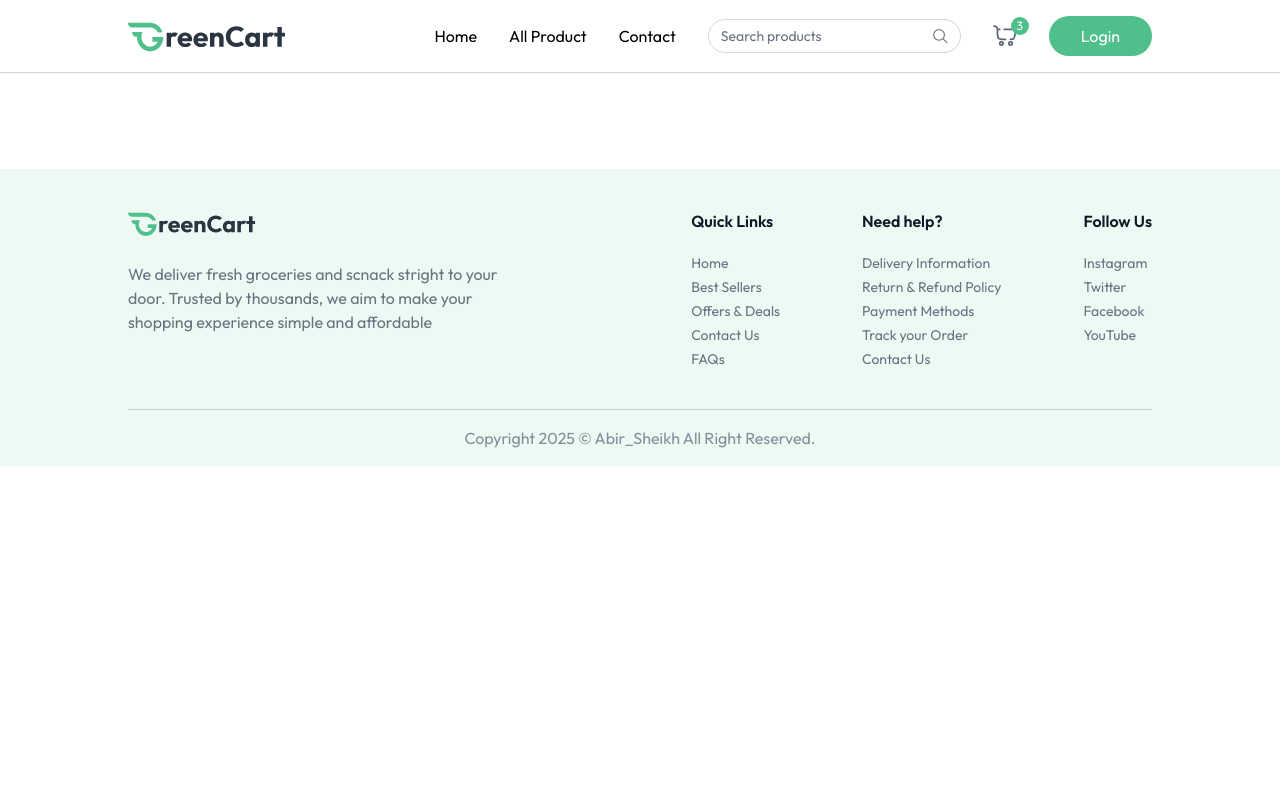
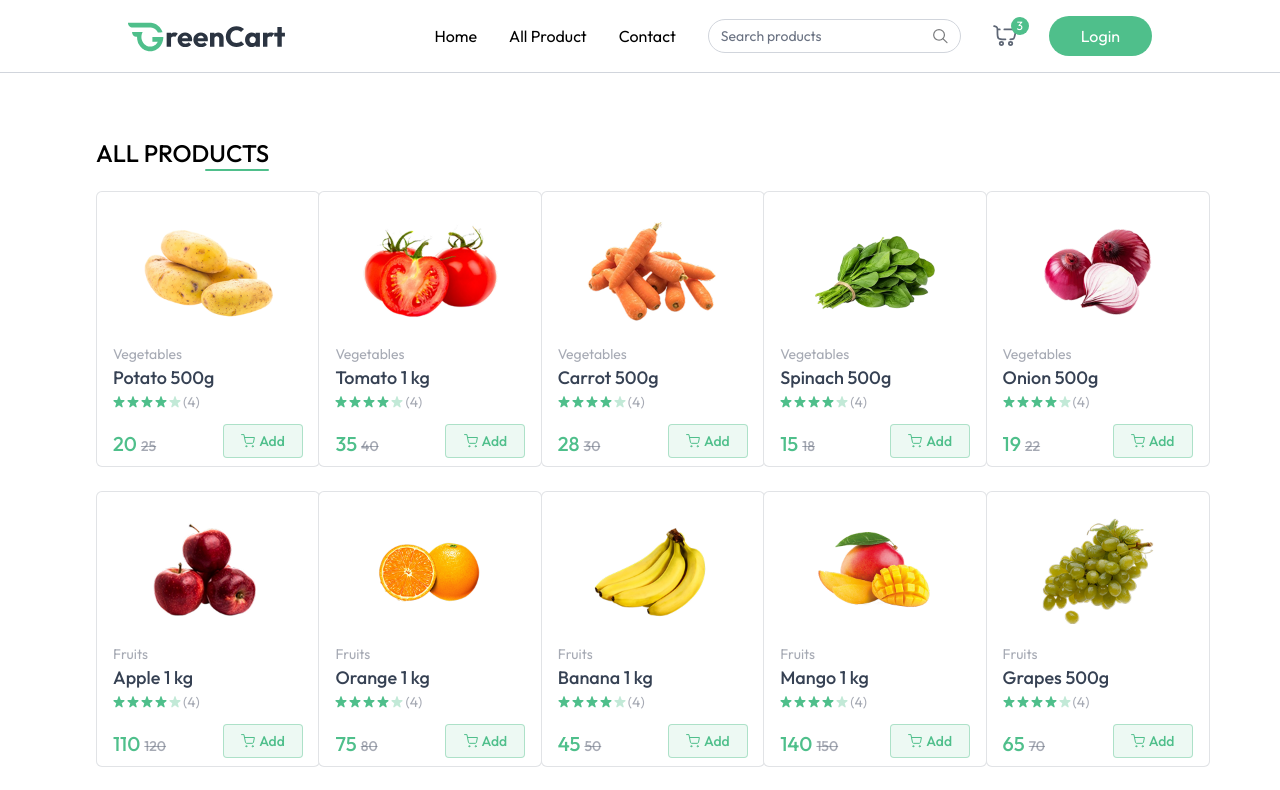
Before and after one commit to Al-Abir/Grocery-Delivery, a React (Vite) app in the folder client/: page /products in a window 1280 px wide. Shown: the top 790 px of the page. Built offline with nearby package versions, Linux system fonts and the light colour scheme.

Commit message:
All Product Page Complete

```diff
--- a/client/src/App.jsx
+++ b/client/src/App.jsx
@@ -6,6 +6,7 @@ import {Toaster} from "react-hot-toast"
 import Footer from './components/Footer'
 import { useAppContext } from './context/AppContext'
 import Login from './components/Login'
+import AllProducts from './pages/AllProducts'
 const App = () => {
   const isSellerPath = useLocation().pathname.includes("seller")
   const{showUserLogin} = useAppContext()
@@ -16,9 +17,8 @@ const App = () => {
       <Toaster></Toaster>
       <div className={`${isSellerPath?"":"px-6 md:px-16 lg:px-24"}`}>
          <Routes>
-             <Route path='/'element={<Home></Home>}>
-
-             </Route>
+             <Route path='/'element={<Home></Home>}></Route>
+             <Route path='/products'element={<AllProducts></AllProducts>}></Route>
 
          </Routes>
 
--- a/client/src/components/Navbar.jsx
+++ b/client/src/components/Navbar.jsx
@@ -1,15 +1,21 @@
-import React from "react";
+import React, { useEffect } from "react";
 import { NavLink } from "react-router-dom";
 import { assets } from "../assets/assets";
 import { useAppContext } from "../context/AppContext";
 const Navbar = () => {
   const [open, setOpen] = React.useState(false);
-  const { user, setUser, setShowUserLogin,navigate } = useAppContext();
+  const { user, setUser, setShowUserLogin,navigate,searchQuery,setSearchQuery } = useAppContext();
 
   const logout = () =>{
      setUser(null)
      navigate('/')
   }
+
+  useEffect(()=>{
+       if(searchQuery.length>0){
+         navigate("/products")
+       }
+  },[searchQuery])
 
   return (
     <nav className="flex items-center justify-between px-6 md:px-16 lg:px-24 xl:px-32 py-4 border-b border-gray-300 bg-white relative transition-all">
@@ -24,7 +30,7 @@ const Navbar = () => {
         <NavLink to="/contact">Contact</NavLink>
 
         <div className="hidden lg:flex items-center text-sm gap-2 border border-gray-300 px-3 rounded-full">
-          <input
+          <input onChange={(e)=> setSearchQuery(e.target.value)}
             className="py-1.5 w-full bg-transparent outline-none placeholder-gray-500"
             type="text"
             placeholder="Search products"
--- a/client/src/context/AppContext.jsx
+++ b/client/src/context/AppContext.jsx
@@ -15,6 +15,7 @@ export const AppContextProvider = ({ children }) => {
   const [showUserLogin, setShowUserLogin] = useState(false);
   const [products, setProducts] = useState([]);
   const [cartItems, setCartItems] = useState({});
+  const [searchQuery,setSearchQuery ] = useState({})
 
   // Fetch all products
   const fetchProducts = async () => {
@@ -75,6 +76,8 @@ export const AppContextProvider = ({ children }) => {
     addToCart,
     updateCartItem,
     removeFromCart,
+    searchQuery,
+    setSearchQuery
   };
 
   return <AppContext.Provider value={value}>{children}</AppContext.Provider>;
--- /dev/null
+++ b/client/src/pages/AllProducts.jsx
@@ -0,0 +1,35 @@
+import React, { useEffect, useState } from 'react'
+import { useAppContext } from '../context/AppContext'
+import ProductCard from '../components/ProductCard'
+
+const AllProducts = () => {
+
+    const{products,searchQuery} = useAppContext()
+    const[filterProducts, setFilterProducts] = useState([])
+
+    useEffect(()=>{
+        if(searchQuery.length>0){
+            setFilterProducts(products.filter((product)=>(
+                product.name.toLowerCase().includes(searchQuery.toLowerCase())
+            )))
+        }else{
+            setFilterProducts(products)
+        }
+    },[products,searchQuery])
+  return (
+    <div className='mt-16 flex flex-col'>
+          <div className='flex flex-col items-end w-max'>
+             <p className='text-2xl font-medium uppercase'>All Products</p>
+             <div className='w-16 h-0.5 bg-primary rounded-full'></div>
+          </div>
+          <div className='grid grid-cols-2 sm:grid-cols-3 md:grid-cols-4 lg:grid-cols-5 gap-3 md:gap-6 mt-5'>
+             {filterProducts.filter((product)=> product.inStock).map((product, index)=>(
+                <ProductCard key={index} product={product}></ProductCard>
+             ))}
+
+        </div>
+    </div>
+  )
+}
+
+export default AllProducts
```
